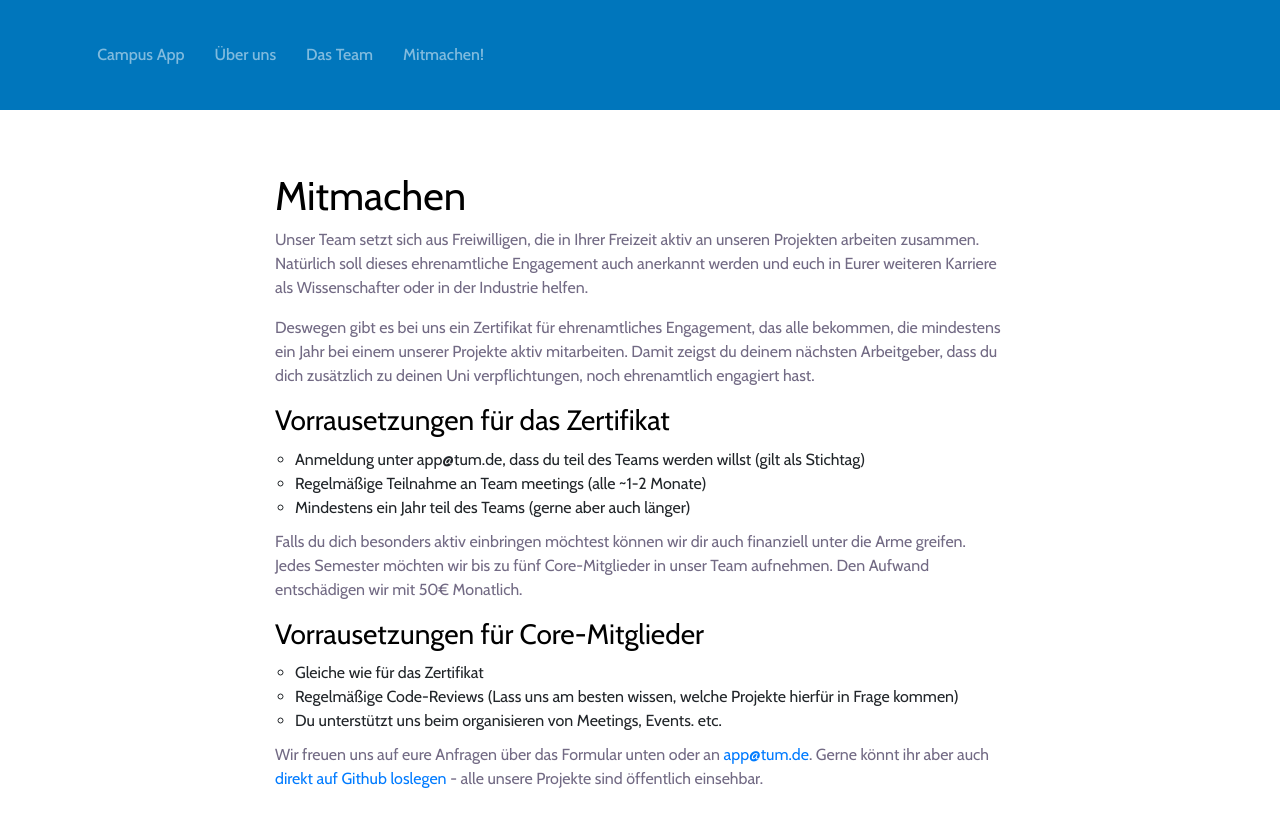
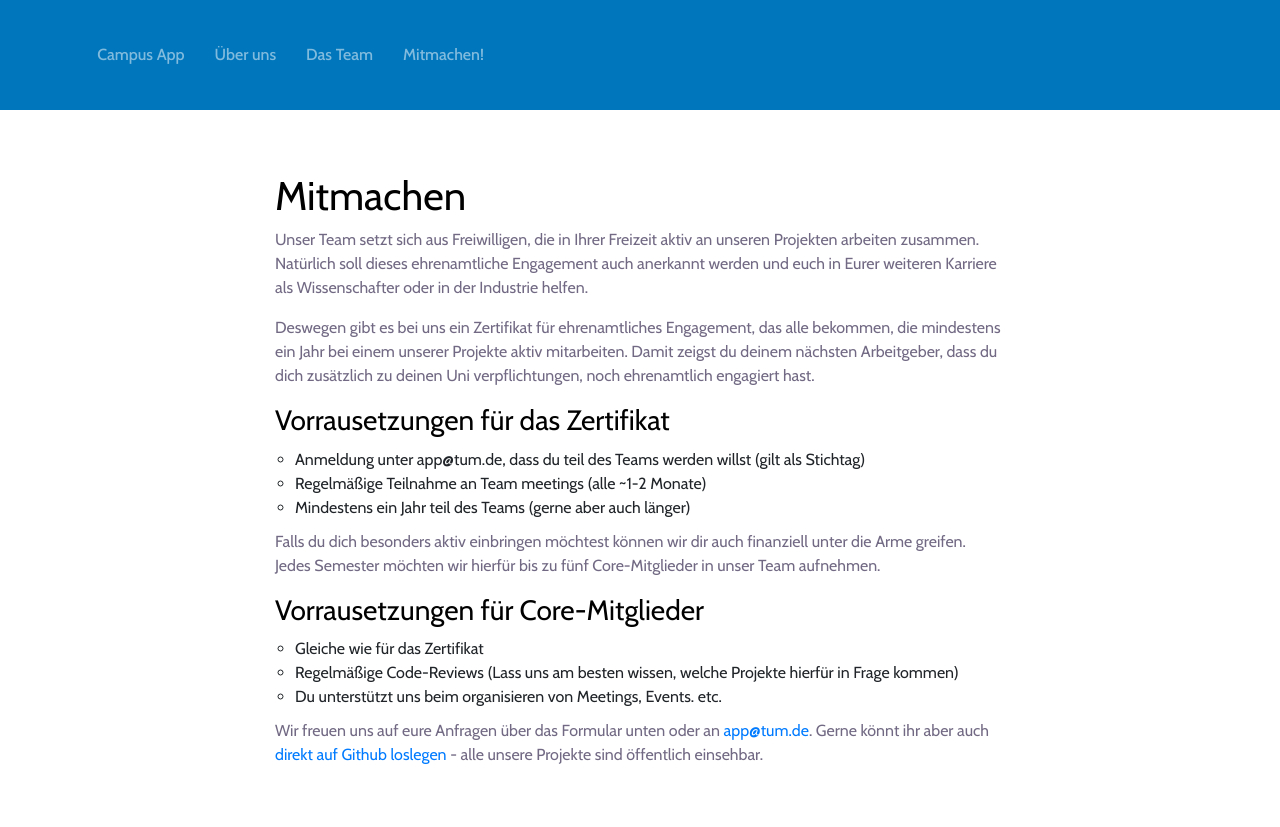
Before and after one commit to TUM-Dev/Website, a Jekyll site: the page built from _pages/participate.html, in a window 1280 px wide and 900 px high. Shown: the top 827 px of the window. Built offline with Jekyll 4.4.1, drawn with Linux system fonts in a browser that asks for light colours.

Commit message:
Update participate.html

```diff
--- a/_pages/participate.html
+++ b/_pages/participate.html
@@ -30,7 +30,7 @@ permalink: /participate
                 </ul>
                 <p>
                     Falls du dich besonders aktiv einbringen möchtest können wir dir auch finanziell unter die Arme greifen.
-                    Jedes Semester möchten wir bis zu fünf Core-Mitglieder in unser Team aufnehmen. Den Aufwand entschädigen wir mit 50€ Monatlich.
+                    Jedes Semester möchten wir hierfür bis zu fünf Core-Mitglieder in unser Team aufnehmen.
                 </p>
                 <h3>Vorrausetzungen für Core-Mitglieder</h3>
                 <ul style="margin: 10px 20px;">
```
